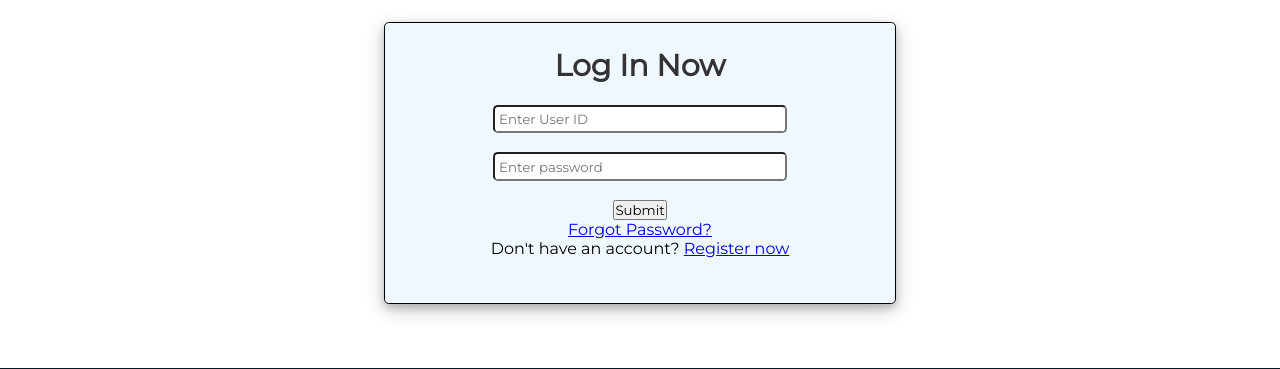
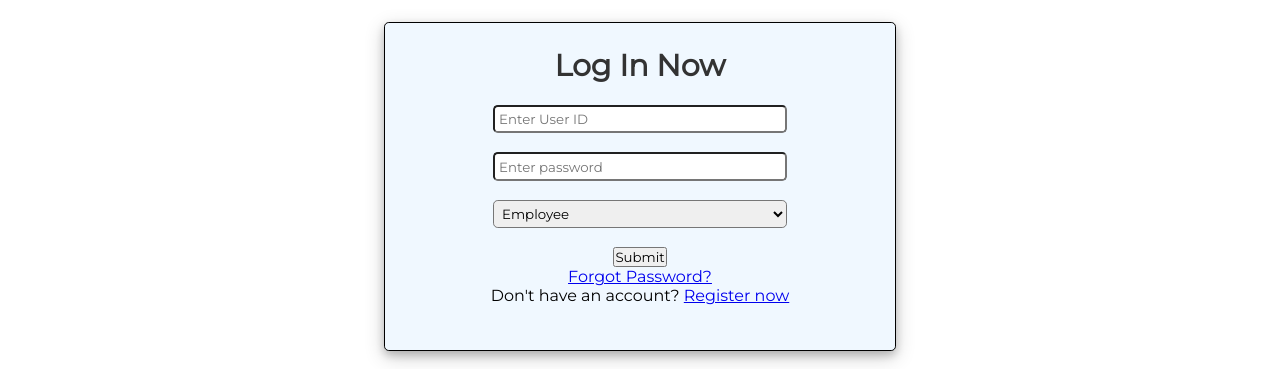
Before and after one commit to Talha76/SPL1, a PHP site: page /login.php in a window 1280 px wide. Shown: the part 176-545 px from the top of the page. Run offline with PHP 8.4, Linux system fonts and the light colour scheme.

Commit message:
updated login

```diff
--- a/loginAndRegistration/css/login_styles.css
+++ b/loginAndRegistration/css/login_styles.css
@@ -28,7 +28,7 @@ h3 {
   display:grid;
   /* text-align: center; */
 }
-.input-fields > .user-id, .password{
+.input-fields > .user-id, .password, .user-type {
   margin-right: 15%;
   margin-left: 15%;
   /* border-radius: 2%; */
--- a/loginAndRegistration/login.php
+++ b/loginAndRegistration/login.php
@@ -130,6 +130,12 @@ if (isset($_POST['submit'])) {
         <input class="user-id" type="text" name="id" id="id" placeholder="Enter User ID" required>
         <br>
         <input class="password" type="password" name="password" id="password" placeholder="Enter password" required>
+        <br>
+        <select class="user-type" name="user_type" id="user_type">
+          <option value="employee">Employee</option>
+          <option value="employer">Employer</option>
+        </select>
+
       </div>
       <br>
       <input type="submit" name="submit" id="submit" value="Submit">
```
